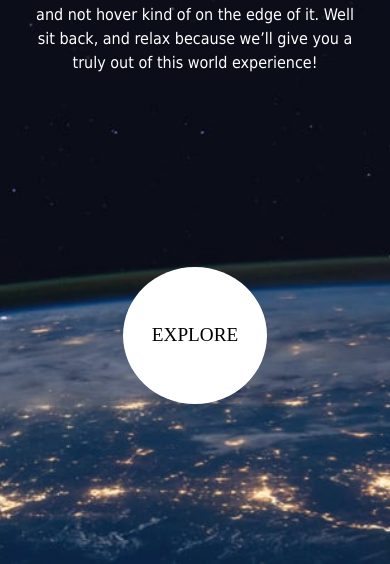
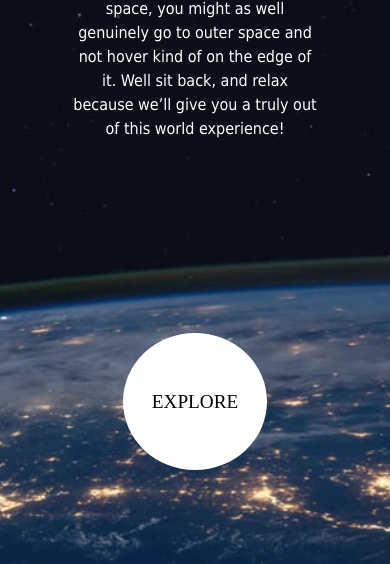
Before and after one commit to imran94/space-tourism-website, a plain HTML site: page index.html in a window 390 px wide. Shown: the part 280-844 px from the top of the page. Drawn offline with Linux system fonts and the light colour scheme.

Commit message:
Fix broken spacing in homepage on mobile screens

```diff
--- a/index.html
+++ b/index.html
@@ -36,6 +36,10 @@
         font-family: "Spaceship";
         src: local("Spaceship"),
           url("assets/fonts/spaceship.ttf") format("truetype");
+      }
+
+      :root {
+        --nav-list-height: 6em;
       }
 
       html {
@@ -92,7 +96,7 @@
 
         padding-right: 4rem;
         padding-left: 30rem;
-        height: 6em;
+        height: var(--nav-list-height);
         text-transform: uppercase;
       }
 
@@ -202,6 +206,31 @@
           padding-right: 1em;
         }
 
+        .main {
+          /* position: relative; */
+          bottom: 10em;
+
+          left: 2em;
+          right: 2em;
+
+          /* display: flex;
+          flex-flow: row wrap; */
+          justify-content: center;
+          /* align-items: space-between; */
+        }
+
+        .words {
+          width: 100%;
+          align-items: center;
+
+          padding-bottom: 2em;
+        }
+
+        .paragraph {
+          padding-left: 4em;
+          padding-right: 4em;
+        }
+
         /* .nav-word {
           padding-left: 0em
         } */
@@ -221,16 +250,14 @@
         }
 
         .main {
-          /* position: relative; */
-          bottom: 10em;
+          position: static;
 
-          left: 2em;
-          right: 2em;
+          margin-top: calc(var(--nav-list-height) + 2em);
 
           /* display: flex;
           flex-flow: row wrap; */
-          justify-content: center;
-          align-items: space-between;
+          /* justify-content: center; */
+          /* align-items: space-between; */
         }
 
         .words {
@@ -238,6 +265,7 @@
           align-items: center;
 
           padding-bottom: 12em;
+          row-gap: 0.5em;
         }
 
         .intro {
```
